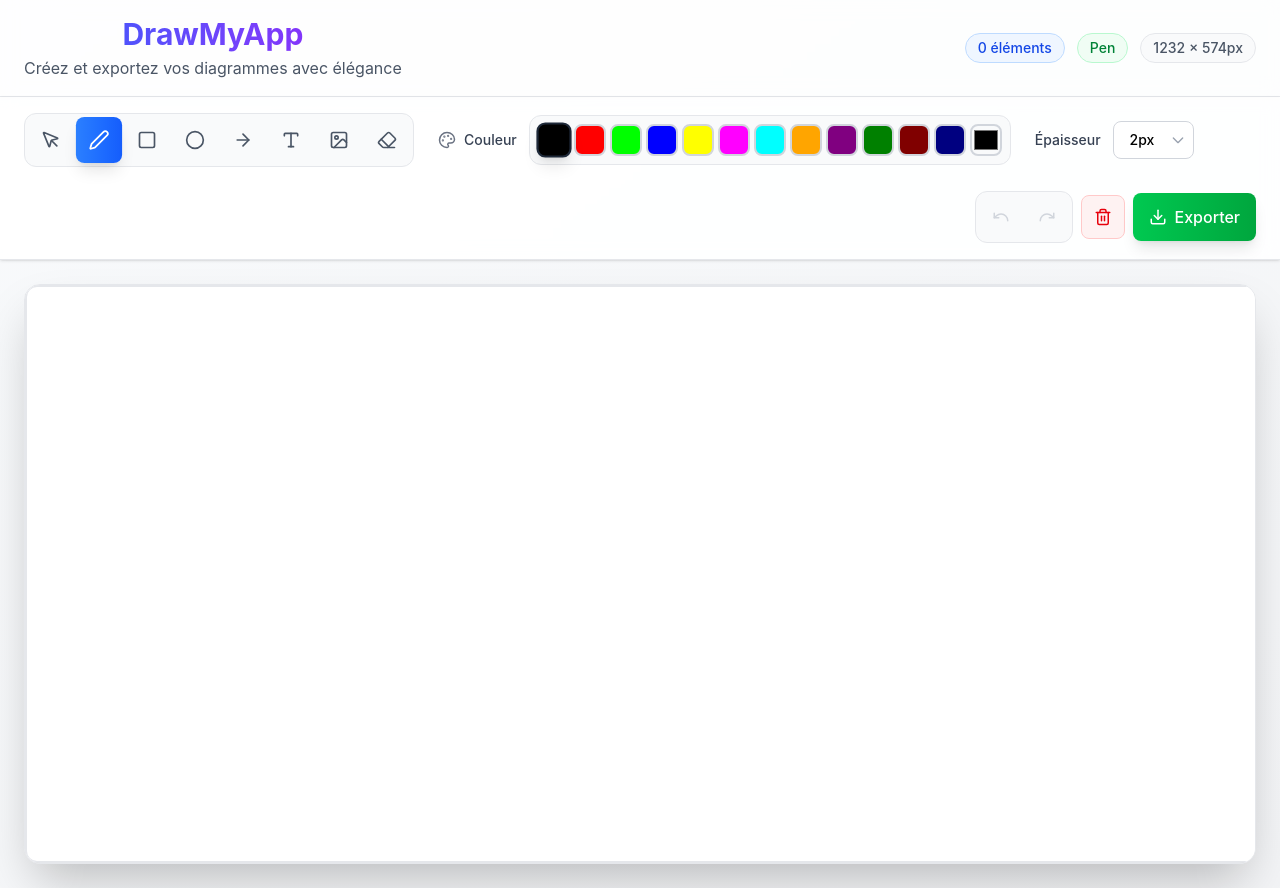
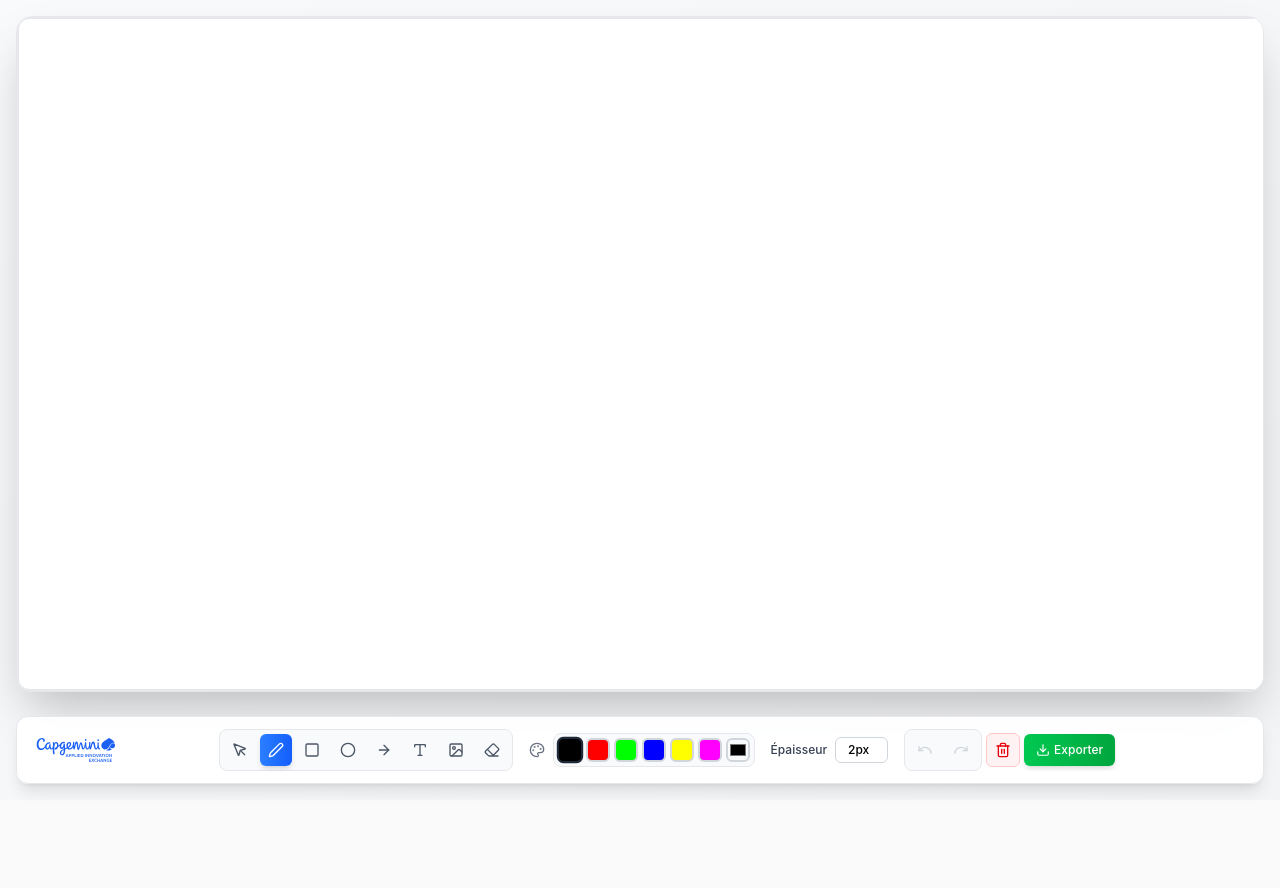
Before and after one commit to NantesAIE/DrawMyApp, a React (Vite) app: page / in a window 1280 px wide. After the commit the page ends 800 px from the top, so only its background shows below. Built offline with nearby package versions, Linux system fonts and the light colour scheme.

Commit message:
Capgemini branding

```diff
--- a/index.html
+++ b/index.html
@@ -2,7 +2,7 @@
 <html lang="en">
   <head>
     <meta charset="UTF-8" />
-    <link rel="icon" type="image/svg+xml" href="/vite.svg" />
+    <link rel="icon" type="image/x-icon" href="/cap-icon.ico" />
     <meta name="viewport" content="width=device-width, initial-scale=1.0" />
     <title>DrawMyApp - AIE ♠ CAPGEMINI</title>
   </head>
--- a/src/components/DrawingApp.tsx
+++ b/src/components/DrawingApp.tsx
@@ -71,9 +71,9 @@ export const DrawingApp: React.FC = () => {
   };
 
   return (
-    <div className="min-h-screen bg-gradient-to-br from-slate-50 to-gray-100 animate-fade-in">
+    <div className="min-h-screen bg-gradient-to-br from-slate-50 to-gray-100 animate-fade-in pb-16">
       {/* Header */}
-      <header className="bg-white/80 backdrop-blur-sm border-b border-gray-200 shadow-sm animate-slide-up">
+      {/* <header className="bg-white/80 backdrop-blur-sm border-b border-gray-200 shadow-sm animate-slide-up">
         <div className="max-w-7xl mx-auto px-6 py-4">
           <div className="flex items-center justify-between">
             <div>
@@ -95,27 +95,11 @@ export const DrawingApp: React.FC = () => {
             </div>
           </div>
         </div>
-      </header>
-
-      {/* Toolbar */}
-      <Toolbar
-        currentTool={currentTool}
-        currentColor={currentColor}
-        currentWidth={currentWidth}
-        onToolChange={setTool}
-        onColorChange={setColor}
-        onWidthChange={setWidth}
-        onUndo={undo}
-        onRedo={redo}
-        onClear={clear}
-        onExport={handleExport}
-        canUndo={canUndo}
-        canRedo={canRedo}
-      />
+      </header> */}
 
       {/* Canvas Area */}
-      <main className="flex-1 p-6">
-        <div className="w-full mx-auto">
+      <main className="flex-1 p-4">
+        <div className="w-full h-full mx-auto">
           <div className="relative bg-white rounded-2xl shadow-2xl border border-gray-200 overflow-hidden">
             {/* Canvas Container */}
               <div className="relative">
@@ -182,6 +166,22 @@ export const DrawingApp: React.FC = () => {
         </div>
       </main>
 
+      {/* Toolbar - maintenant en bas */}
+      <Toolbar
+        currentTool={currentTool}
+        currentColor={currentColor}
+        currentWidth={currentWidth}
+        onToolChange={setTool}
+        onColorChange={setColor}
+        onWidthChange={setWidth}
+        onUndo={undo}
+        onRedo={redo}
+        onClear={clear}
+        onExport={handleExport}
+        canUndo={canUndo}
+        canRedo={canRedo}
+      />
+
       {/* Toast Notifications */}
       <Toast
         message={toast.message}
--- a/src/components/Toolbar.tsx
+++ b/src/components/Toolbar.tsx
@@ -32,14 +32,14 @@ interface ToolbarProps {
 }
 
 const tools: { tool: DrawingTool; icon: React.ReactNode; label: string }[] = [
-  { tool: 'select', icon: <MousePointer size={20} />, label: 'Sélection' },
-  { tool: 'pen', icon: <Pen size={20} />, label: 'Pinceau' },
-  { tool: 'rectangle', icon: <Square size={20} />, label: 'Rectangle' },
-  { tool: 'circle', icon: <Circle size={20} />, label: 'Cercle' },
-  { tool: 'arrow', icon: <ArrowRight size={20} />, label: 'Flèche' },
-  { tool: 'text', icon: <Type size={20} />, label: 'Texte' },
-  { tool: 'image', icon: <Image size={20} />, label: 'Image' },
-  { tool: 'eraser', icon: <Eraser size={20} />, label: 'Gomme' },
+  { tool: 'select', icon: <MousePointer size={16} />, label: 'Sélection' },
+  { tool: 'pen', icon: <Pen size={16} />, label: 'Pinceau' },
+  { tool: 'rectangle', icon: <Square size={16} />, label: 'Rectangle' },
+  { tool: 'circle', icon: <Circle size={16} />, label: 'Cercle' },
+  { tool: 'arrow', icon: <ArrowRight size={16} />, label: 'Flèche' },
+  { tool: 'text', icon: <Type size={16} />, label: 'Texte' },
+  { tool: 'image', icon: <Image size={16} />, label: 'Image' },
+  { tool: 'eraser', icon: <Eraser size={16} />, label: 'Gomme' },
 ];
 
 const colors = [
@@ -65,19 +65,33 @@ export const Toolbar: React.FC<ToolbarProps> = ({
   canRedo,
 }) => {
   return (
-    <div className="bg-white/90 backdrop-blur-sm border-b border-gray-200 shadow-sm sticky top-0 z-40">
-      <div className="max-w-7xl mx-auto px-6 py-4">
-        <div className="flex flex-wrap items-center gap-6">
+    <div className="fixed bottom-4 left-0 left-4 right-4 bg-white/95 backdrop-blur-sm border border-gray-200 shadow-lg z-50 rounded-xl">
+      <div className="max-w-full mx-auto px-4 py-3">
+        <div className="flex items-center justify-between gap-4 overflow-x-auto">
+          {/* Logo AIE */}
+          <div className="flex-shrink-0">
+            <img
+              src="src/assets/logo-aie.svg"
+              alt="Logo AIE"
+              className="h-8 w-auto transition-all duration-200 filter"
+              style={{
+                filter: 'brightness(0) saturate(100%) invert(27%) sepia(99%) saturate(2976%) hue-rotate(217deg) brightness(97%) contrast(97%)'
+              }}
+            />
+          </div>
+
+          {/* Outils centrés */}
+          <div className="flex items-center gap-4 flex-1 justify-center">
             {/* Drawing Tools */}
-          <div className="flex items-center gap-1 bg-gray-50 p-1 rounded-xl border border-gray-200">
+            <div className="flex items-center gap-1 bg-gray-50 p-1 rounded-lg border border-gray-200 flex-shrink-0">
               {tools.map(({ tool, icon, label }) => (
                 <button
                   key={tool}
                   onClick={() => onToolChange(tool)}
-                className={`p-3 rounded-lg transition-all duration-200 font-medium ${
+                  className={`p-2 rounded-md transition-all duration-200 ${
                     currentTool === tool
-                    ? 'bg-gradient-to-r from-blue-500 to-blue-600 text-white shadow-lg transform scale-105'
-                    : 'text-gray-600 hover:bg-white hover:text-gray-800 hover:shadow-md'
+                      ? 'bg-gradient-to-r from-blue-500 to-blue-600 text-white shadow-md'
+                      : 'text-gray-600 hover:bg-white hover:text-gray-800'
                   }`}
                   title={label}
                 >
@@ -87,19 +101,16 @@ export const Toolbar: React.FC<ToolbarProps> = ({
             </div>
 
             {/* Colors */}
-          <div className="flex items-center gap-3">
-            <div className="flex items-center gap-2 text-gray-700 font-medium">
-              <Palette size={18} className="text-gray-500" />
-              <span className="text-sm">Couleur</span>
-            </div>
-            <div className="flex items-center gap-1 bg-gray-50 p-2 rounded-xl border border-gray-200">
-              {colors.map(color => (
+            <div className="flex items-center gap-2 flex-shrink-0">
+              <Palette size={16} className="text-gray-500" />
+              <div className="flex items-center gap-1 bg-gray-50 p-1 rounded-lg border border-gray-200">
+                {colors.slice(0, 6).map(color => (
                   <button
                     key={color}
                     onClick={() => onColorChange(color)}
-                  className={`w-8 h-8 rounded-lg border-2 transition-all duration-200 hover:scale-110 ${
+                    className={`w-6 h-6 rounded-md border-2 transition-all duration-200 ${
                       currentColor === color
-                      ? 'border-gray-800 scale-110 shadow-lg'
+                        ? 'border-gray-800 scale-110'
                         : 'border-gray-300 hover:border-gray-400'
                     }`}
                     style={{ backgroundColor: color }}
@@ -110,20 +121,19 @@ export const Toolbar: React.FC<ToolbarProps> = ({
                   type="color"
                   value={currentColor}
                   onChange={(e) => onColorChange(e.target.value)}
-                className="w-8 h-8 rounded-lg border-2 border-gray-300 cursor-pointer hover:border-gray-400 transition-colors"
-                title="Choisir une couleur personnalisée"
+                  className="w-6 h-6 rounded-md border-2 border-gray-300 cursor-pointer"
+                  title="Couleur personnalisée"
                 />
               </div>
             </div>
 
             {/* Width */}
-          <div className="flex items-center gap-3">
-            <span className="text-sm font-medium text-gray-700">Épaisseur</span>
-            <div className="relative">
+            <div className="flex items-center gap-2 flex-shrink-0">
+              <span className="text-xs font-medium text-gray-700">Épaisseur</span>
               <select
                 value={currentWidth}
                 onChange={(e) => onWidthChange(Number(e.target.value))}
-                className="appearance-none bg-white border border-gray-300 rounded-lg px-4 py-2 pr-8 text-sm font-medium focus:ring-2 focus:ring-blue-500 focus:border-transparent cursor-pointer"
+                className="appearance-none bg-white border border-gray-300 rounded-md px-3 py-1 text-xs font-medium focus:ring-2 focus:ring-blue-500 focus:border-transparent cursor-pointer"
               >
                 {widths.map(width => (
                   <option key={width} value={width}>
@@ -131,60 +141,58 @@ export const Toolbar: React.FC<ToolbarProps> = ({
                   </option>
                 ))}
               </select>
-              <div className="absolute inset-y-0 right-0 flex items-center px-2 pointer-events-none">
-                <svg className="w-4 h-4 text-gray-400" fill="none" stroke="currentColor" viewBox="0 0 24 24">
-                  <path strokeLinecap="round" strokeLinejoin="round" strokeWidth={2} d="M19 9l-7 7-7-7" />
-                </svg>
-              </div>
-            </div>
             </div>
 
             {/* Actions */}
-          <div className="flex items-center gap-2 ml-auto">
-            <div className="flex items-center gap-1 bg-gray-50 p-1 rounded-xl border border-gray-200">
+            <div className="flex items-center gap-1 flex-shrink-0">
+              <div className="flex items-center gap-1 bg-gray-50 p-1 rounded-lg border border-gray-200">
                 <button
                   onClick={onUndo}
                   disabled={!canUndo}
-                className={`p-3 rounded-lg transition-all duration-200 ${
+                  className={`p-2 rounded-md transition-all duration-200 ${
                     canUndo
-                    ? 'text-gray-600 hover:bg-white hover:text-gray-800 hover:shadow-md'
+                      ? 'text-gray-600 hover:bg-white hover:text-gray-800'
                       : 'text-gray-300 cursor-not-allowed'
                   }`}
                   title="Annuler"
                 >
-                <Undo size={18} />
+                  <Undo size={16} />
                 </button>
                 <button
                   onClick={onRedo}
                   disabled={!canRedo}
-                className={`p-3 rounded-lg transition-all duration-200 ${
+                  className={`p-2 rounded-md transition-all duration-200 ${
                     canRedo
-                    ? 'text-gray-600 hover:bg-white hover:text-gray-800 hover:shadow-md'
+                      ? 'text-gray-600 hover:bg-white hover:text-gray-800'
                       : 'text-gray-300 cursor-not-allowed'
                   }`}
                   title="Refaire"
                 >
-                <Redo size={18} />
+                  <Redo size={16} />
                 </button>
               </div>
 
               <button
                 onClick={onClear}
-              className="p-3 rounded-lg bg-red-50 text-red-600 border border-red-200 hover:bg-red-100 hover:shadow-md transition-all duration-200"
+                className="p-2 rounded-md bg-red-50 text-red-600 border border-red-200 hover:bg-red-100 transition-all duration-200"
                 title="Effacer tout"
               >
-              <Trash2 size={18} />
+                <Trash2 size={16} />
               </button>
 
               <button
                 onClick={onExport}
-              className="px-4 py-3 bg-gradient-to-r from-green-500 to-green-600 text-white rounded-lg hover:from-green-600 hover:to-green-700 transition-all duration-200 font-medium shadow-lg hover:shadow-xl transform hover:-translate-y-0.5 flex items-center gap-2"
+                className="px-3 py-2 bg-gradient-to-r from-green-500 to-green-600 text-white rounded-md hover:from-green-600 hover:to-green-700 transition-all duration-200 text-xs font-medium shadow-md flex items-center gap-1"
                 title="Exporter en PNG"
               >
-              <Download size={18} />
+                <Download size={14} />
                 <span>Exporter</span>
               </button>
             </div>
+          </div>
+
+          {/* Espace pour équilibrer la mise en page */}
+          <div className="flex-shrink-0 w-8"></div>
         </div>
       </div>
     </div>
```
Also changed, not shown: src/hooks/useCanvasSize.ts (+9 -9 lines), src/assets/logo-aie.svg (added), 1 other file (tests, documents, lock files or other folders). Lines whose indentation alone changed are shown as unchanged.
